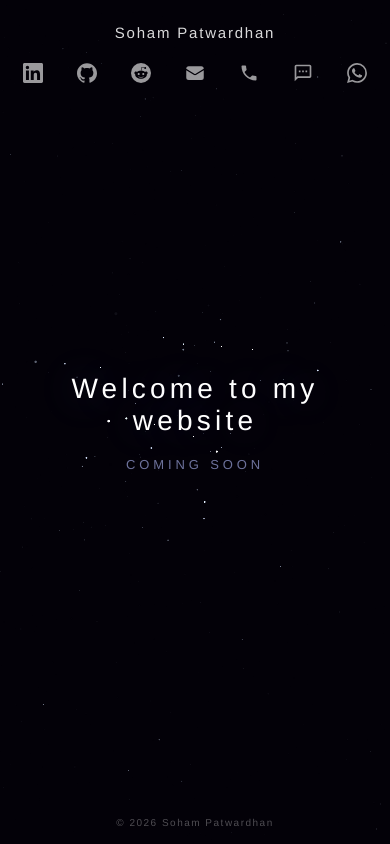
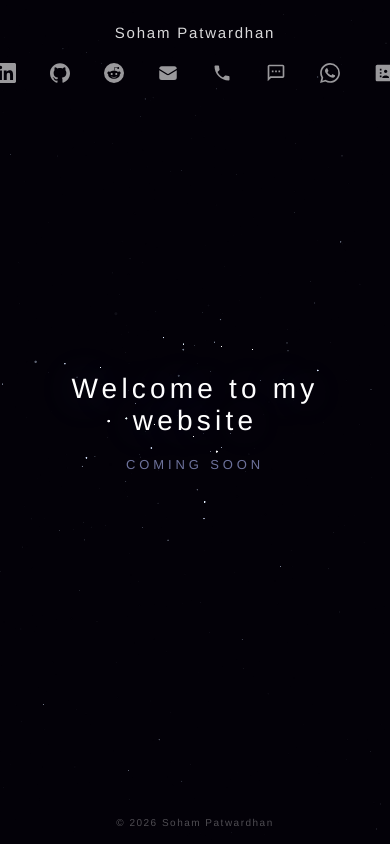
Before and after one commit to sohampatwardhan/sohampatwardhan.github.io, a plain HTML site: page index.html in a window 390 px wide. Drawn offline with Linux system fonts and the light colour scheme; animation ran at ten frames a second.

Commit message:
Add downloadable VCF contact card
- Create contact.vcf with name, phone, email, and social URLs
- Add contact card download icon to social links bar
- Cache VCF file in service worker

Co-Authored-By: Claude Opus 4.6 <noreply@anthropic.com>

```diff
--- a/index.html
+++ b/index.html
@@ -290,6 +290,16 @@
                         <path
                             d="M17.472 14.382c-.297-.149-1.758-.867-2.03-.967-.273-.099-.471-.148-.67.15-.197.297-.767.966-.94 1.164-.173.199-.347.223-.644.075-.297-.15-1.255-.463-2.39-1.475-.883-.788-1.48-1.761-1.653-2.059-.173-.297-.018-.458.13-.606.134-.133.298-.347.446-.52.149-.174.198-.298.298-.497.099-.198.05-.371-.025-.52-.075-.149-.669-1.612-.916-2.207-.242-.579-.487-.5-.669-.51-.173-.008-.371-.01-.57-.01-.198 0-.52.074-.792.372-.272.297-1.04 1.016-1.04 2.479 0 1.462 1.065 2.875 1.213 3.074.149.198 2.096 3.2 5.077 4.487.709.306 1.262.489 1.694.625.712.227 1.36.195 1.871.118.571-.085 1.758-.719 2.006-1.413.248-.694.248-1.289.173-1.413-.074-.124-.272-.198-.57-.347m-5.421 7.403h-.004a9.87 9.87 0 01-5.031-1.378l-.361-.214-3.741.982.998-3.648-.235-.374a9.86 9.86 0 01-1.51-5.26c.001-5.45 4.436-9.884 9.888-9.884 2.64 0 5.122 1.03 6.988 2.898a9.825 9.825 0 012.893 6.994c-.003 5.45-4.437 9.884-9.885 9.884m8.413-18.297A11.815 11.815 0 0012.05 0C5.495 0 .16 5.335.157 11.892c0 2.096.547 4.142 1.588 5.945L.057 24l6.305-1.654a11.882 11.882 0 005.683 1.448h.005c6.554 0 11.89-5.335 11.893-11.893a11.821 11.821 0 00-3.48-8.413z"
                         />
+                    </svg>
+                </a>
+                <a
+                    href="contact.vcf"
+                    download="Soham_Patwardhan.vcf"
+                    aria-label="Contact Card"
+                    title="Save my contact card"
+                >
+                    <svg viewBox="0 0 24 24">
+                        <path d="M20 2H4c-1.1 0-2 .9-2 2v16c0 1.1.9 2 2 2h16c1.1 0 2-.9 2-2V4c0-1.1-.9-2-2-2zm-6 6c1.1 0 2 .9 2 2s-.9 2-2 2-2-.9-2-2 .9-2 2-2zm4 10H10v-1c0-1.33 2.67-2 4-2s4 .67 4 2v1zM7 7h2v2H7zm0 4h2v2H7zm0 4h2v2H7z"/>
                     </svg>
                 </a>
             </nav>
--- a/sw.js
+++ b/sw.js
@@ -1,5 +1,5 @@
 const CACHE_NAME = 'sp-v1';
-const ASSETS = ['/', '/index.html', '/manifest.json', '/favicon.ico', '/icons/icon-16.png', '/icons/icon-32.png', '/icons/icon-192.png', '/icons/icon-512.png'];
+const ASSETS = ['/', '/index.html', '/manifest.json', '/favicon.ico', '/contact.vcf', '/icons/icon-16.png', '/icons/icon-32.png', '/icons/icon-192.png', '/icons/icon-512.png'];
 
 self.addEventListener('install', e => {
   e.waitUntil(caches.open(CACHE_NAME).then(c => c.addAll(ASSETS)));
```
Also changed, not shown: 2 other files.
